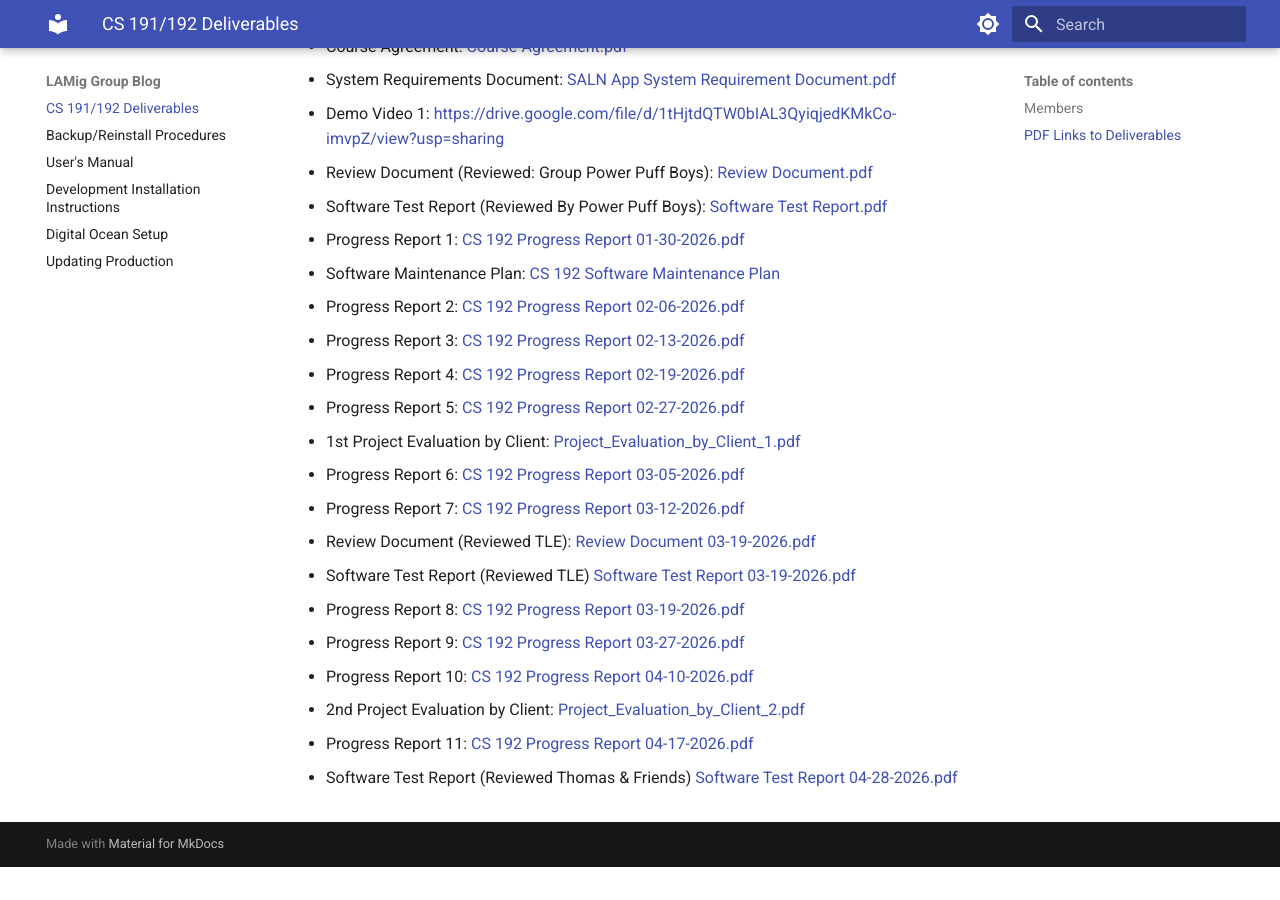
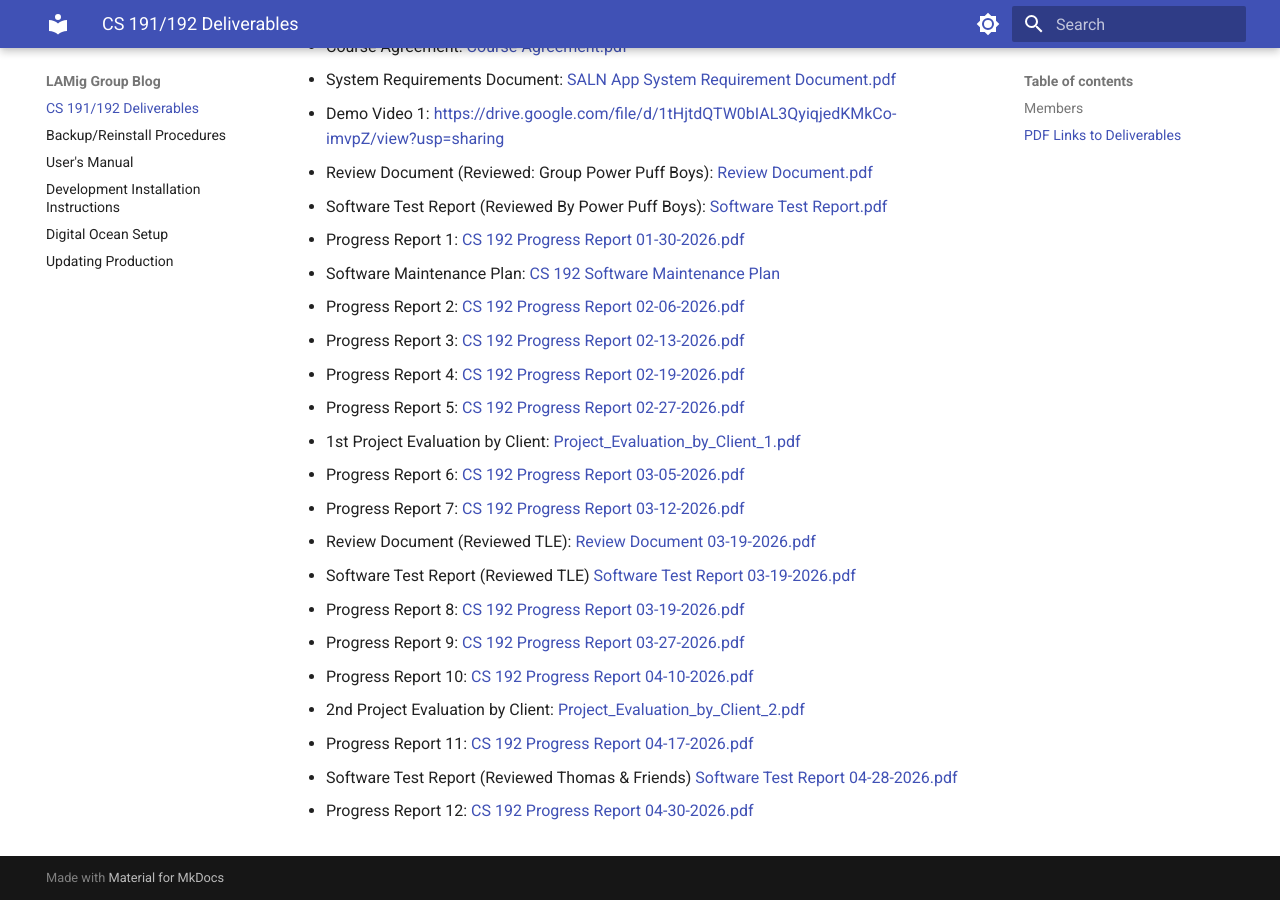
Before and after one commit to SHIROKAMIQQ/cs191-LAMig-GroupBlog, an MkDocs documentation site: the page built from docs/index.md, in a window 1280 px wide and 900 px high, scrolled down 504 px. Built offline with MkDocs 1.6.1 and Material for MkDocs 9.7.7, drawn with Linux system fonts in a browser that asks for light colours; before the commit the page ends 1371 px from its top, so only the background shows below that.

Commit message:
feat: add progress report 04-30-2026

```diff
--- a/docs/index.md
+++ b/docs/index.md
@@ -57,3 +57,5 @@
 - Progress Report 11: [CS 192 Progress Report 04-17-2026.pdf](files/CS%20192%20Progress%20Report%2004-17-2026.pdf)
 
 - Software Test Report (Reviewed Thomas & Friends) [Software Test Report 04-28-2026.pdf](files/Software%20Test%20Report%2004-28-2026.pdf)
+
+- Progress Report 12: [CS 192 Progress Report 04-30-2026.pdf](files/CS%20192%20Progress%20Report%2004-30-2026.pdf)
```
Also changed, not shown: 1 other file.
